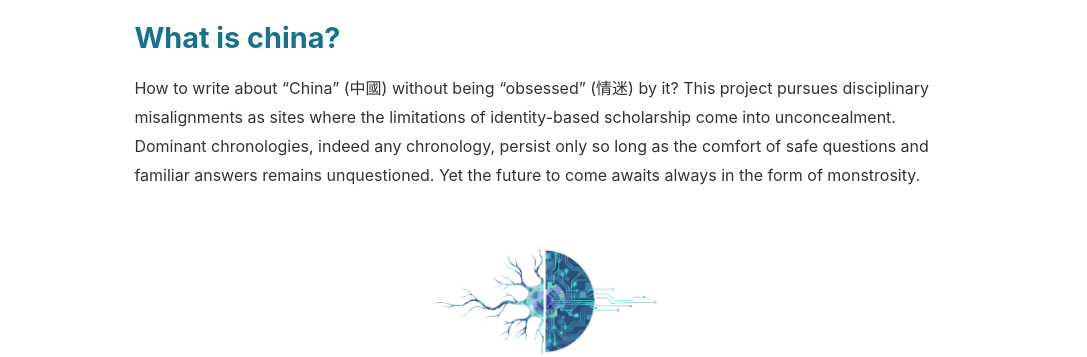
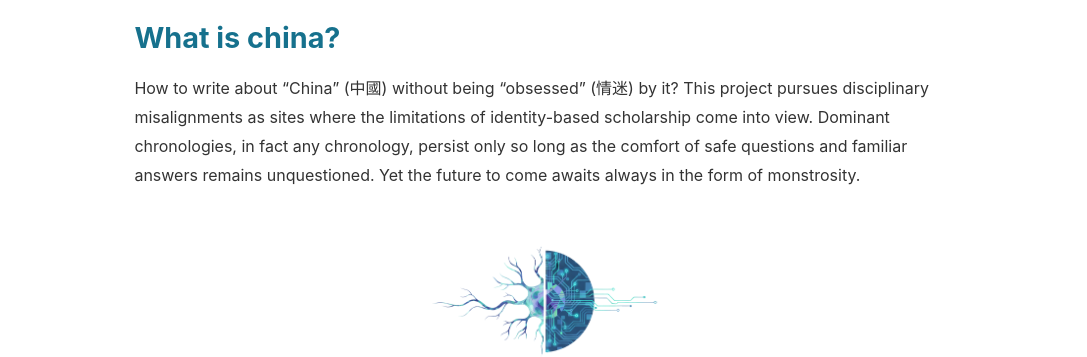
Before and after one commit to mcjkurz/qhchina, a Jekyll site: the page built from docs/index.md, in a window 1280 px wide. Shown: the part 1138-1495 px from the top of the page, without its empty margins (96-1183 px from the left). Built offline with Jekyll 4.4.1, drawn with Linux system fonts in a browser that asks for light colours.

Commit message:
webpage random quote

```diff
--- a/docs/index.md
+++ b/docs/index.md
@@ -43,7 +43,7 @@
 
 ## What is china?
 
-How to write about "China" (中國) without being "obsessed" (情迷) by it? This project pursues disciplinary misalignments as sites where the limitations of identity-based scholarship come into unconcealment. Dominant chronologies, indeed any chronology, persist only so long as the comfort of safe questions and familiar answers remains unquestioned. Yet the future to come awaits always in the form of monstrosity.
+How to write about "China" (中國) without being "obsessed" (情迷) by it? This project pursues disciplinary misalignments as sites where the limitations of identity-based scholarship come into view. Dominant chronologies, in fact any chronology, persist only so long as the comfort of safe questions and familiar answers remains unquestioned. Yet the future to come awaits always in the form of monstrosity.
 
 <img src="{{ site.baseurl }}/assets/img/separator.png" alt="Separator" class="separator">
 
```
